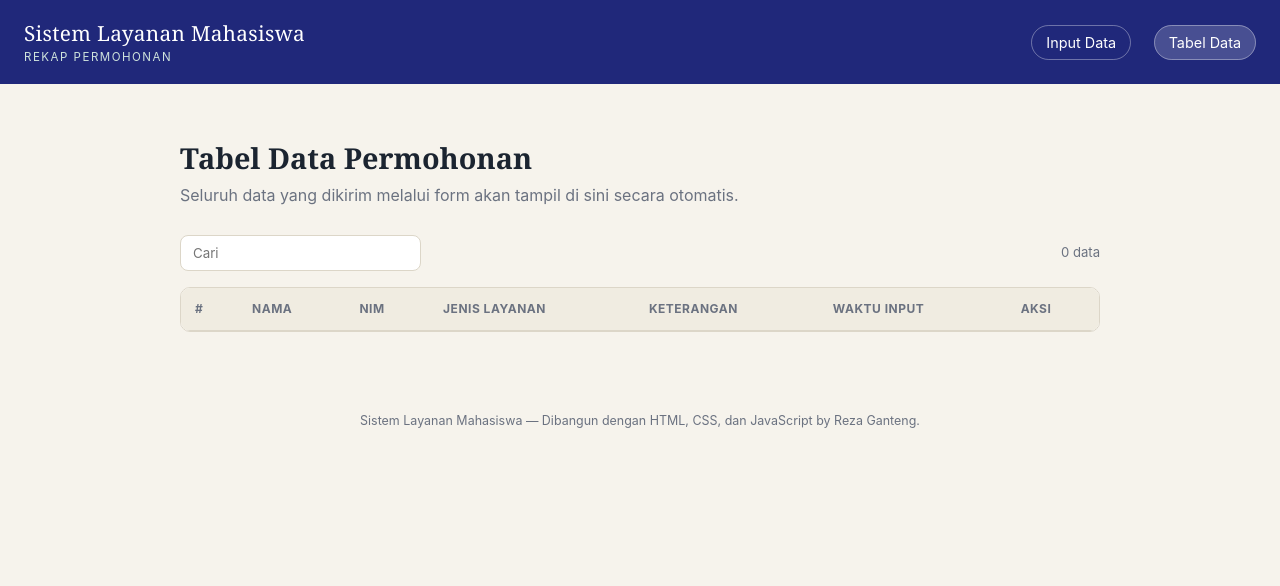
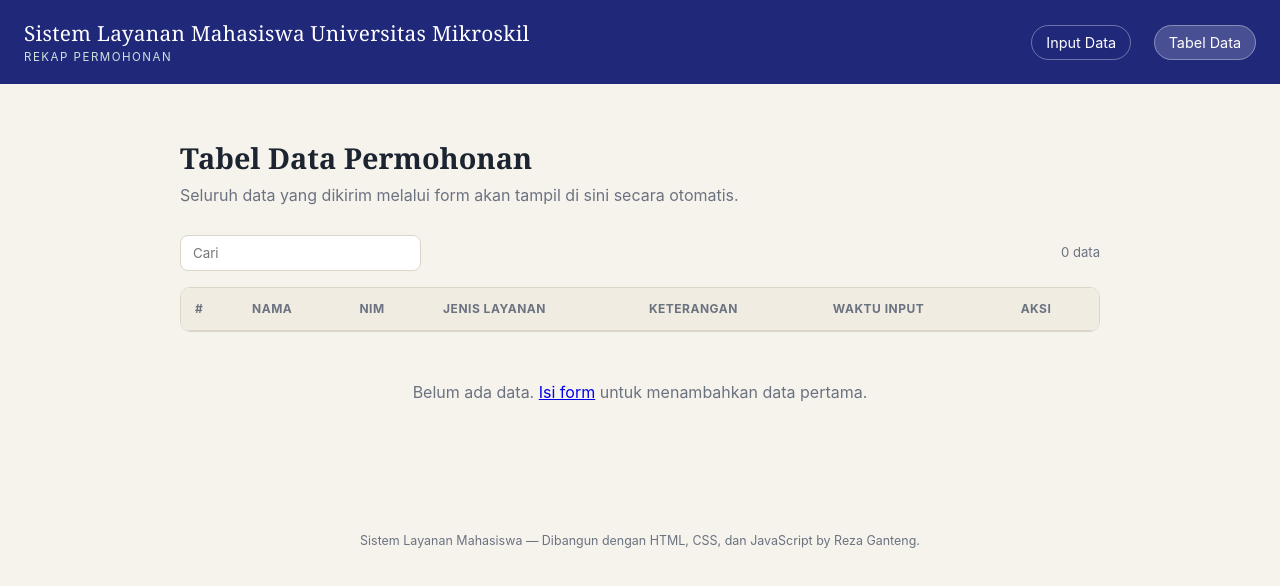
Before and after one commit to RezaAlfandi/treatment2, a plain HTML site: page data.html in a window 1280 px wide. Drawn offline with Linux system fonts and the light colour scheme; a script that the page names is missing.

Commit message:
merubah nama file js yg sebelumnya tidak tersambung dan mengubah HTML menjadi lebih rapi

```diff
--- a/data.html
+++ b/data.html
@@ -9,7 +9,7 @@
 <body>
 
 <header class="topbar">
-  <div class="brand">Sistem Layanan Mahasiswa<span>Rekap Permohonan</span></div>
+  <div class="brand">Sistem Layanan Mahasiswa Universitas Mikroskil<span>Rekap Permohonan</span></div>
   <nav>
     <a href="index.html">Input Data</a>
     <a href="data.html" class="active">Tabel Data</a>
```
Also changed, not shown: js/form.js (renamed from js/buatform.js), js/table.js (renamed from js/buat-table.js).
